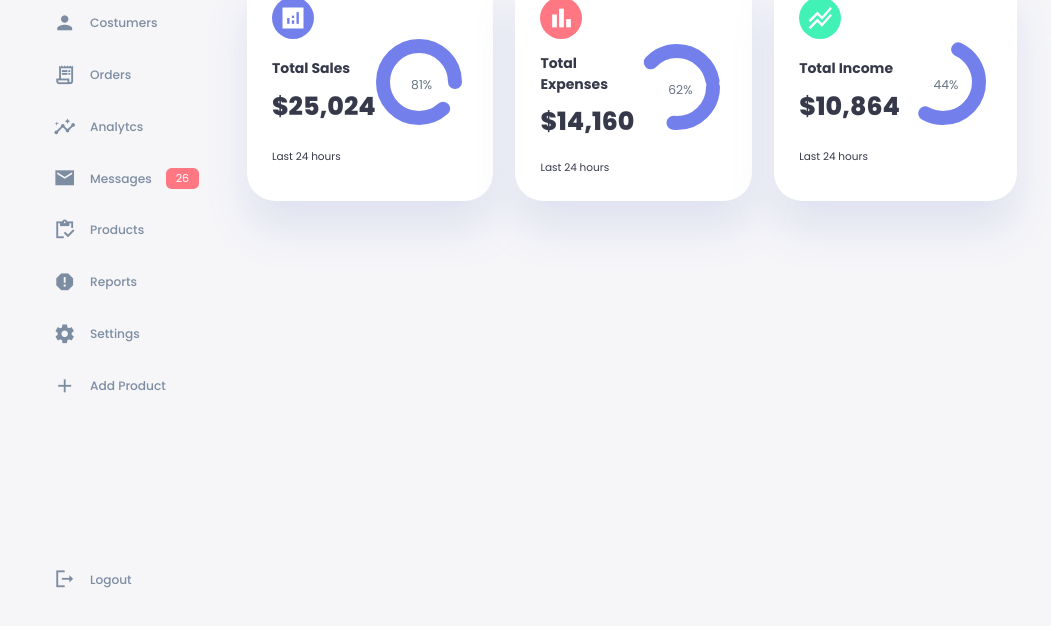
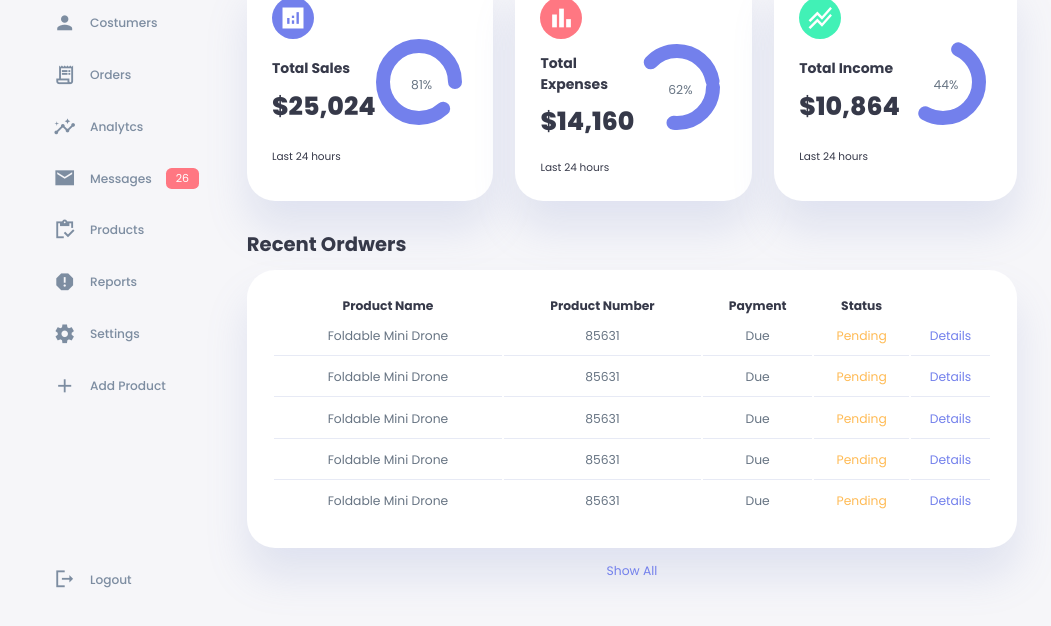
Before and after one commit to lucianosoares748/Dashboard, a plain HTML site: page index.html in a window 1280 px wide. Shown: the part 146-772 px from the top of the page, without its empty margins (0-1051 px from the left). Drawn offline with Linux system fonts and the light colour scheme.

Commit message:
completing the most part of the dashboard

```diff
--- a/index.html
+++ b/index.html
@@ -148,6 +148,59 @@
           <!------------------------------------------------------- END OF INCOMES  ------------------------------------------------------>
         </div>
         <!-------------------------------------------------------- END OF INSGHTS -------------------------------------------------------->
+
+        <div class="recent-orders">
+          <h2>Recent Ordwers</h2>
+          <table>
+            <thead>
+              <tr>
+                <th>Product Name</th>
+                <th>Product Number</th>
+                <th>Payment</th>
+                <th>Status</th>
+                <th></th>
+              </tr>
+            </thead>
+            <tbody>
+              <tr>
+                <td>Foldable Mini Drone</td>
+                <td>85631</td>
+                <td>Due</td>
+                <td class="warning">Pending</td>
+                <td class="primary">Details</td>
+              </tr>
+              <tr>
+                <td>Foldable Mini Drone</td>
+                <td>85631</td>
+                <td>Due</td>
+                <td class="warning">Pending</td>
+                <td class="primary">Details</td>
+              </tr>
+              <tr>
+                <td>Foldable Mini Drone</td>
+                <td>85631</td>
+                <td>Due</td>
+                <td class="warning">Pending</td>
+                <td class="primary">Details</td>
+              </tr>
+              <tr>
+                <td>Foldable Mini Drone</td>
+                <td>85631</td>
+                <td>Due</td>
+                <td class="warning">Pending</td>
+                <td class="primary">Details</td>
+              </tr>
+              <tr>
+                <td>Foldable Mini Drone</td>
+                <td>85631</td>
+                <td>Due</td>
+                <td class="warning">Pending</td>
+                <td class="primary">Details</td>
+              </tr>
+            </tbody>
+          </table>
+          <a href="#">Show All</a>
+        </div>
       </main>
     </div>
   </body>
--- a/style.css
+++ b/style.css
@@ -337,3 +337,43 @@ main .insights small {
   margin-top: 1.3rem;
   display: block;
 }
+
+/* =======================================RECENT ORDERS ===================================*/
+main .recent-orders {
+  margin-top: 2rem;
+}
+
+main .recent-orders h2 {
+  margin-bottom: 0.8rem;
+}
+
+main .recent-orders table {
+  background: var(--color-white);
+  width: 100%;
+  border-radius: var(--card-border-radius);
+  padding: var(--card-padding);
+  text-align: center;
+  box-shadow: var(--box-shadow);
+  transition: all 300ms ease;
+}
+
+main .recent-orders table:hover {
+  box-shadow: none;
+}
+
+main table tbody td {
+  height: 2.8rem;
+  border-bottom: 1px solid var(--color-light);
+  color: var(--color-dark-variant);
+}
+
+main table tbody tr:last-child td {
+  border: none;
+}
+
+main .recent-orders a {
+  text-align: center;
+  display: block;
+  margin: 1rem auto;
+  color: var(--color-primary);
+}
```
